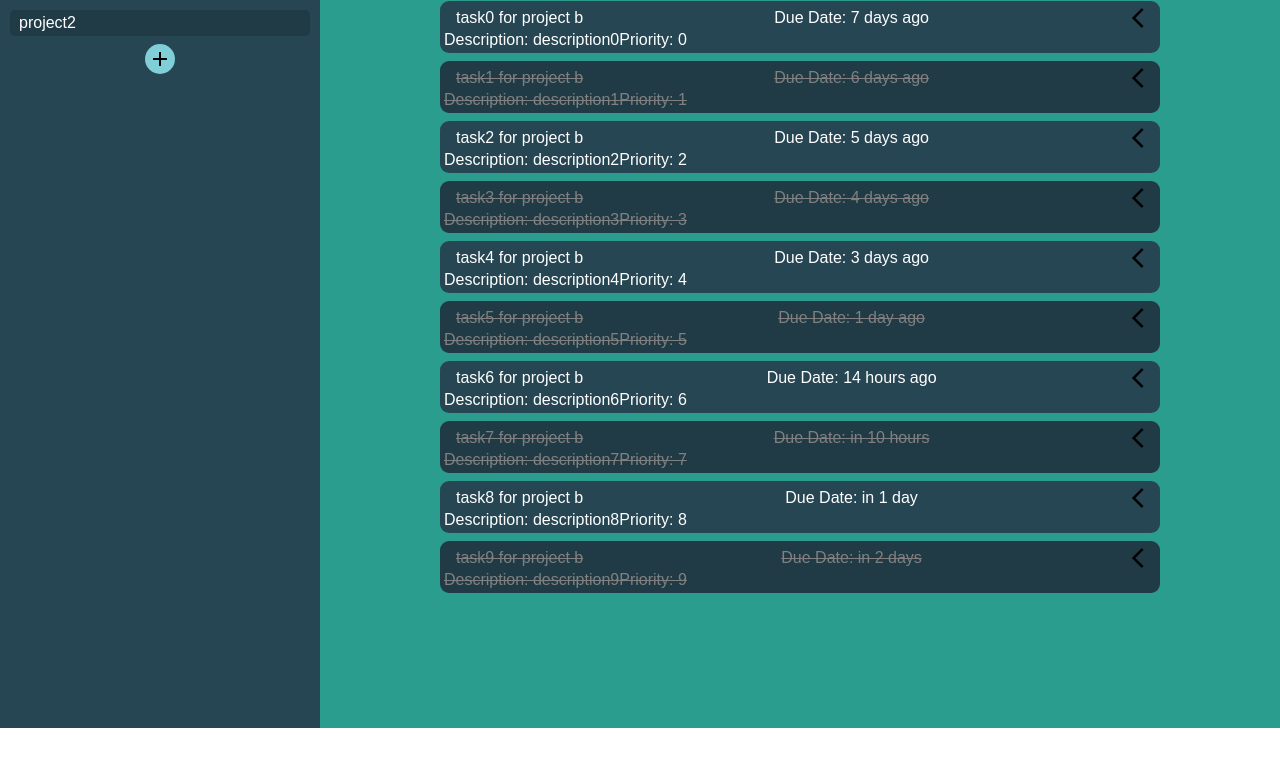
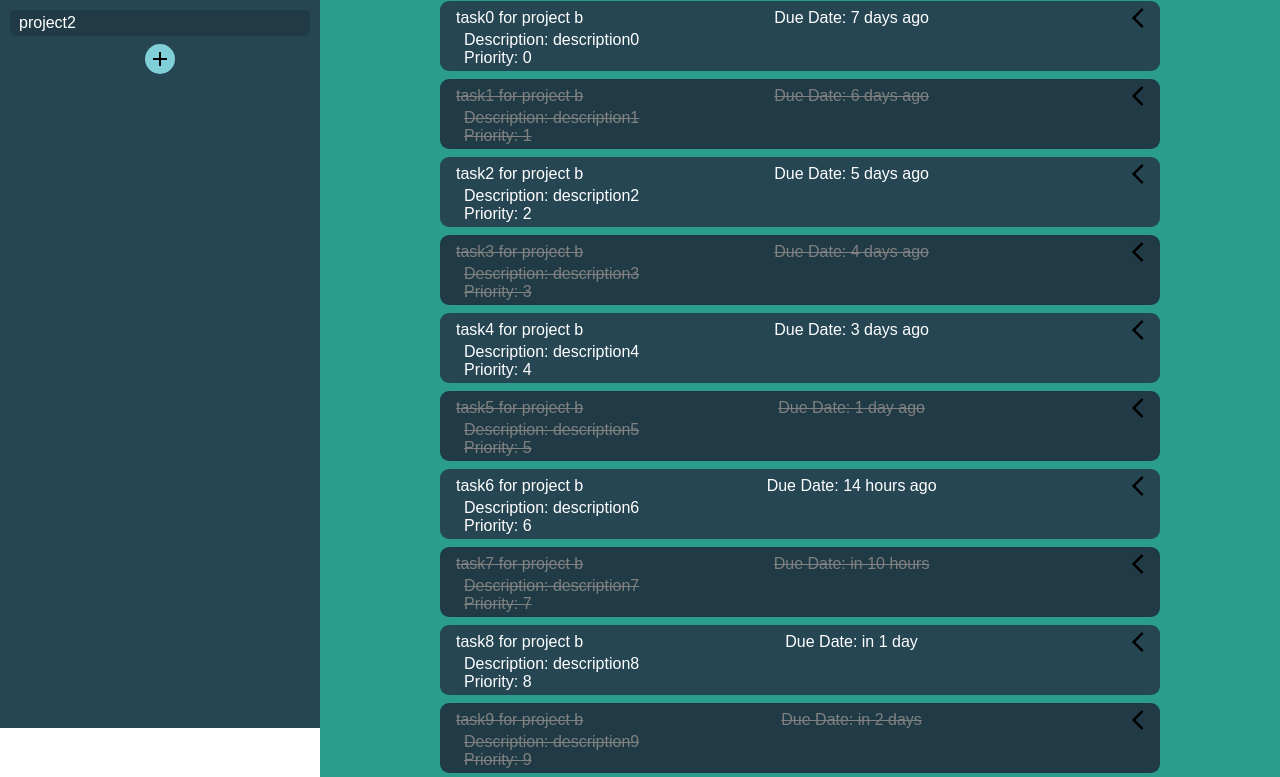
Before and after one commit to palmerusaf/todo-list, a website built with webpack: page dist/index.html in a window 1280 px wide. Shown: the part 72-849 px from the top of the page. Before the commit the page ends 800 px from the top, so only its background shows below. Built offline with Linux system fonts and the light colour scheme.

Commit message:
add css for details field

```diff
--- a/src/style.sass
+++ b/src/style.sass
@@ -132,3 +132,9 @@ $burnt-sienna: #e76f51ff
     &__expand-button
     &__expanded-view
         &--hidden
+            // display: none
+    &__details
+        display: flex
+        margin-left: 20px
+        flex-direction: column
+        width: 50%
```
Also changed, not shown: dist/main.js.
